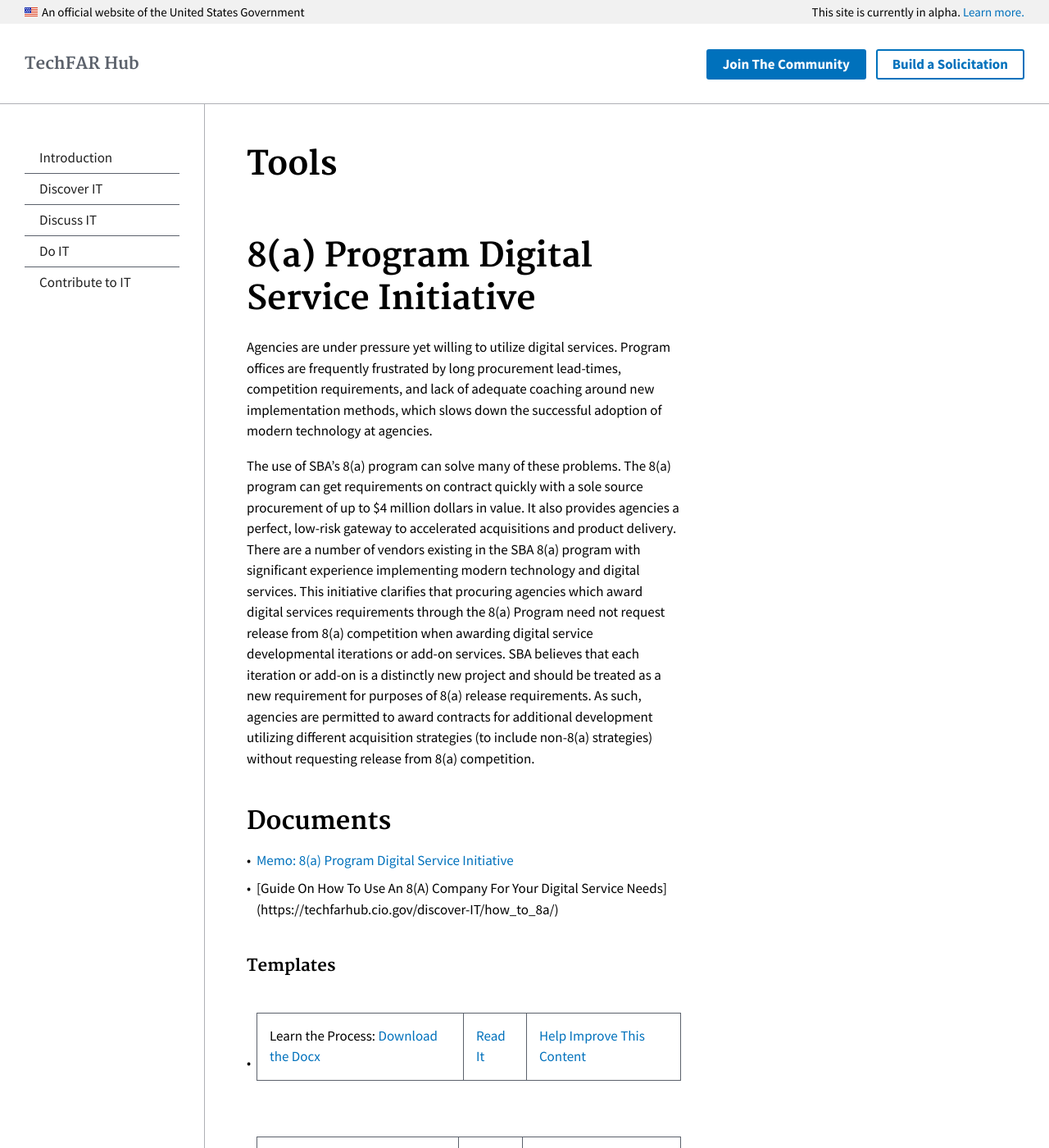
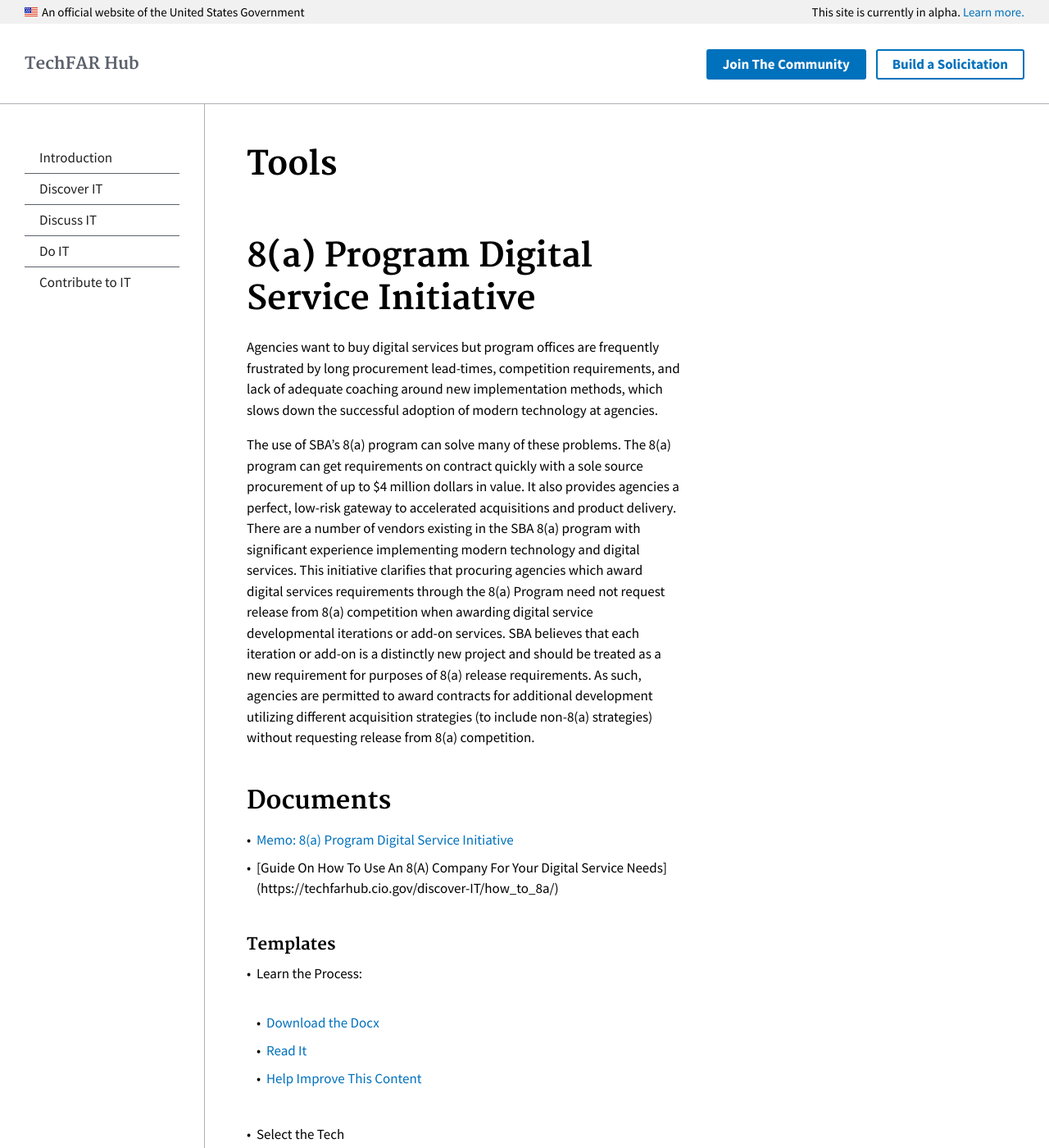
Before and after one commit to usds/techfar-hub, a Jekyll site: the page built from sba-docs/sba8a.md, in a window 1280 px wide and 1400 px high. Shown: the whole window at 82% size. Built offline with Jekyll 4.4.1, drawn with Linux system fonts in a browser that asks for light colours; some of the changed lines change nothing that is shown; some of the changed text lies outside the part shown.

Commit message:
Changing format of Template bullets

```diff
--- a/sba-docs/sba8a.md
+++ b/sba-docs/sba8a.md
@@ -7,7 +7,7 @@
 
 # 8(a) Program Digital Service Initiative
 
-Agencies are under pressure yet willing to utilize digital services.  Program offices are frequently frustrated by long procurement lead-times, competition requirements, and lack of adequate coaching around new implementation methods, which slows down the successful adoption of modern technology at agencies.
+Agencies want to buy digital services but program offices are frequently frustrated by long procurement lead-times, competition requirements, and lack of adequate coaching around new implementation methods, which slows down the successful adoption of modern technology at agencies.
 
 The use of SBA’s 8(a) program can solve many of these problems.  The 8(a) program can get requirements on contract quickly with a sole source procurement of up to $4 million dollars in value.  It also provides agencies a perfect, low-risk gateway to accelerated acquisitions and product delivery. There are a number of vendors existing in the SBA 8(a) program with significant experience implementing modern technology and digital services. This initiative clarifies that procuring agencies which award digital services requirements through the 8(a) Program need not request release from 8(a) competition when awarding digital service developmental iterations or add-on services.  SBA believes that each iteration or add-on is a distinctly new project and should be treated as a new requirement for purposes of 8(a) release requirements.  As such, agencies are permitted to award contracts for additional development utilizing different acquisition strategies (to include non-8(a) strategies) without requesting release from 8(a) competition.
 
@@ -16,6 +16,15 @@
 * [Guide On How To Use An 8(A) Company For Your Digital Service Needs] (https://techfarhub.cio.gov/discover-IT/how_to_8a/)
 
 ### Templates
-* Learn the Process: [Download the Docx](https://techfarhub.cio.gov/assets/files/USDS-LearnTheProcessSOO.docx) | [Read It](https://github.com/usds/techfar-hub/blob/master/sba-docs/learn_the_processSOO.md) | [Help Improve This Content](https://github.com/usds/techfar-hub/blob/master/README.md)
-* Select the Tech: [Download the Docx](https://techfarhub.cio.gov/assets/files/USDS-SelectYourTechSOO.docx) | [Read It](https://github.com/usds/techfar-hub/blob/master/sba-docs/select_your_tech.md) | [Help Improve This Content](https://github.com/usds/techfar-hub/blob/master/README.md)
-* Build the MVP: [Download the Docx](https://techfarhub.cio.gov/assets/files/USDS-BuildAnMVP_SOO.docx) | [Read It](https://github.com/usds/techfar-hub/blob/master/sba-docs/build_MVP.md) | [Help Improve This Content](https://github.com/usds/techfar-hub/blob/master/README.md)
+* Learn the Process:
+  * [Download the Docx](https://techfarhub.cio.gov/assets/files/USDS-LearnTheProcessSOO.docx target="_blank")
+  * [Read It](https://github.com/usds/techfar-hub/blob/master/sba-docs/learn_the_processSOO.md)
+  * [Help Improve This Content](https://github.com/usds/techfar-hub/blob/master/README.md)
+* Select the Tech
+  * [Download the Docx](https://techfarhub.cio.gov/assets/files/USDS-SelectYourTechSOO.docx)
+  * [Read It](https://github.com/usds/techfar-hub/blob/master/sba-docs/select_your_tech.md)
+  * [Help Improve This Content](https://github.com/usds/techfar-hub/blob/master/README.md)
+* Build the MVP
+  * [Download the Docx](https://techfarhub.cio.gov/assets/files/USDS-BuildAnMVP_SOO.docx)
+  * [Read It](https://github.com/usds/techfar-hub/blob/master/sba-docs/build_MVP.md)
+  * [Help Improve This Content](https://github.com/usds/techfar-hub/blob/master/README.md)
```
